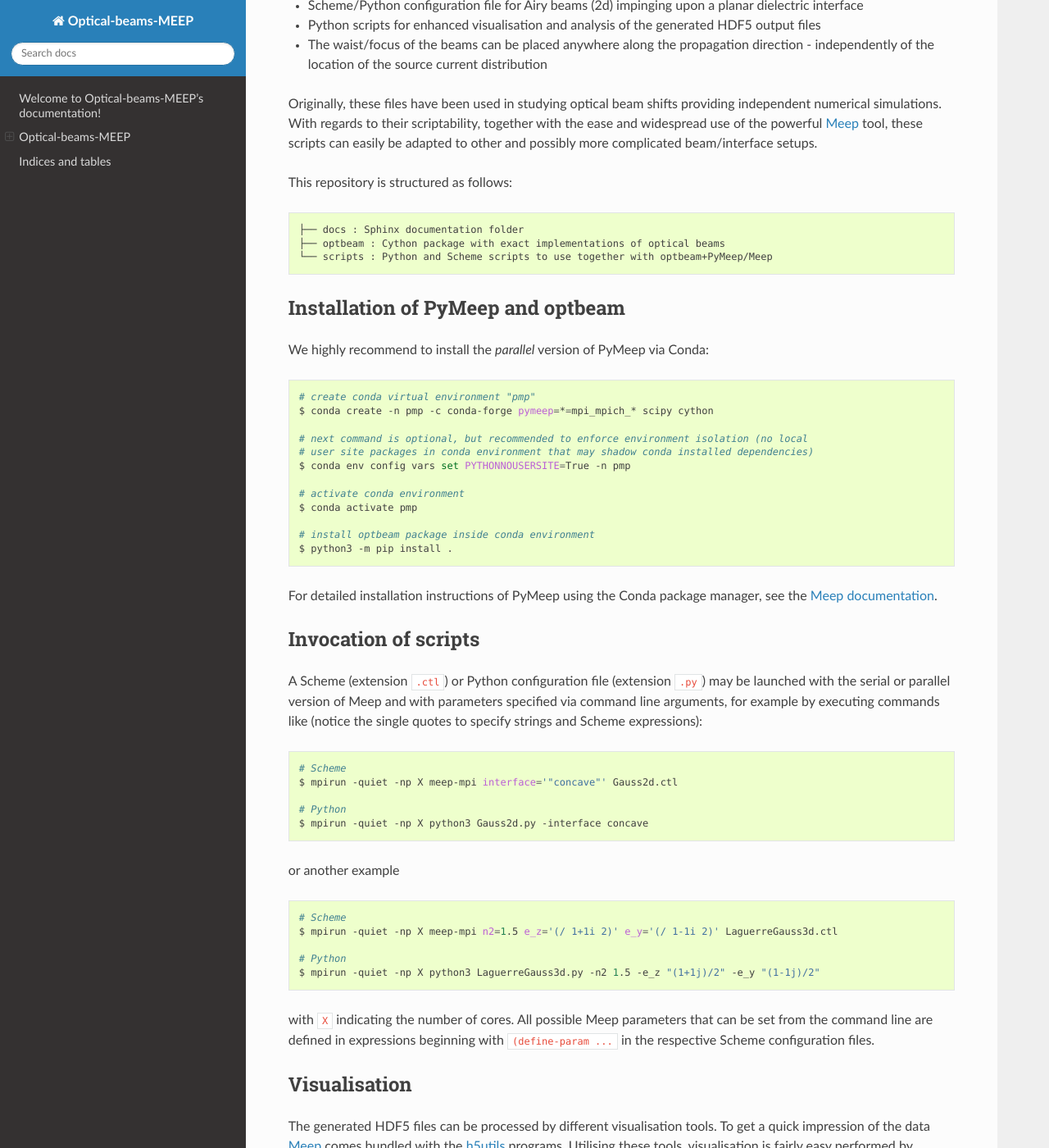
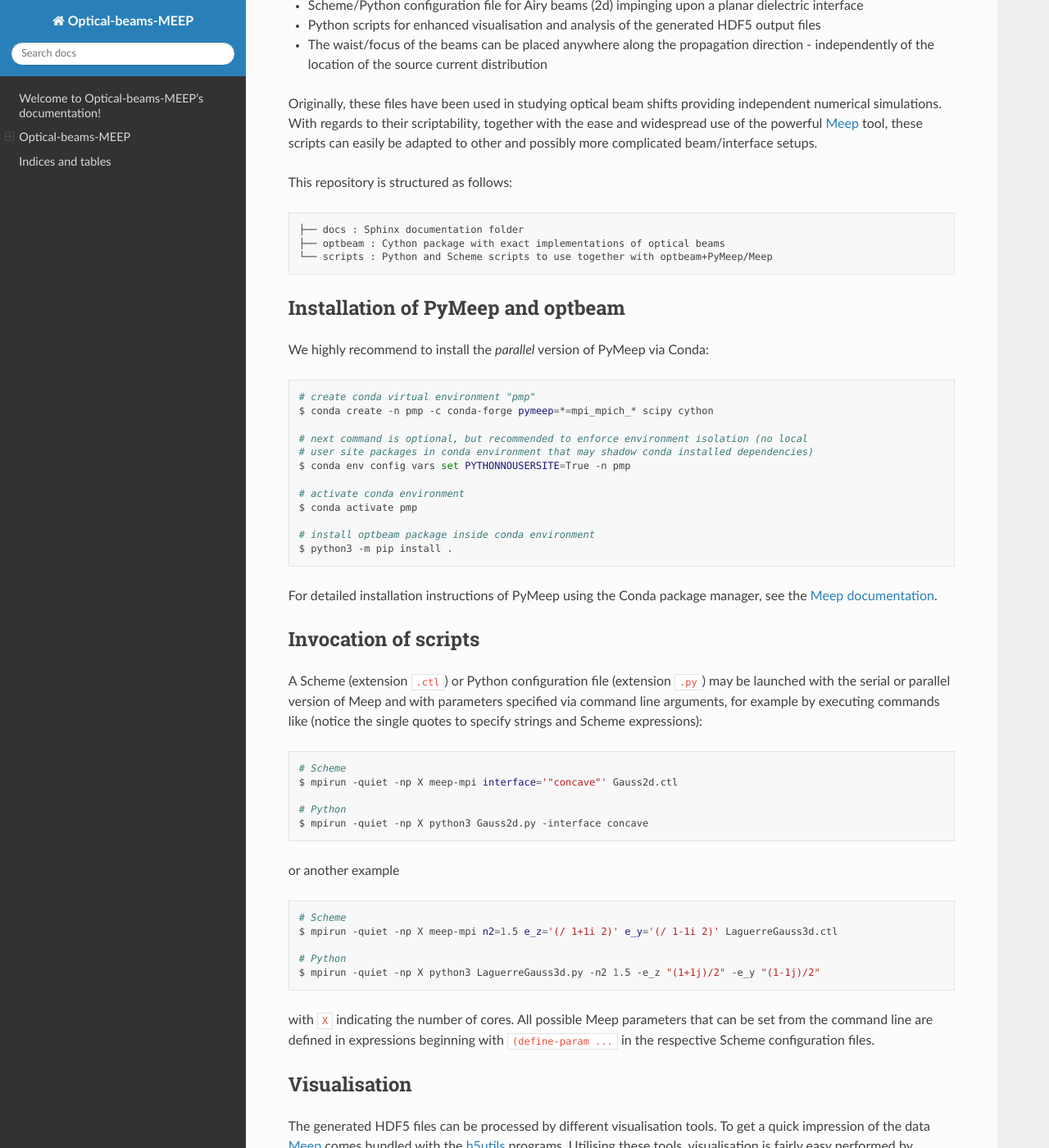
Before and after one commit to DanielKotik/Optical-beams-MEEP, a Sphinx documentation site: the page built from docs/source/index.md, in a window 1280 px wide and 1400 px high, scrolled down 962 px. Shown: the whole window at 82% size. Built offline with Sphinx 7.4.7 and the Read the Docs theme 2.0.0, drawn with Linux system fonts in a browser that asks for light colours; some of the changed text lies outside the part shown.

Commit message:
Update `conf.py`:
- change code highlighting for code snippets in Sphinx docs
- display last updated information

```diff
--- a/docs/source/conf.py
+++ b/docs/source/conf.py
@@ -112,7 +112,7 @@ exclude_patterns = ['_build']
 #show_authors = False
 
 # The name of the Pygments (syntax highlighting) style to use.
-pygments_style = 'sphinx'
+#pygments_style = 'sphinx'
 
 # A list of ignored prefixes for module index sorting.
 #modindex_common_prefix = []
@@ -165,7 +165,7 @@ html_style = 'css/custom.css'
 
 # If not '', a 'Last updated on:' timestamp is inserted at every page bottom,
 # using the given strftime format.
-#html_last_updated_fmt = '%b %d, %Y'
+html_last_updated_fmt = '%b %d, %Y'
 
 # If true, SmartyPants will be used to convert quotes and dashes to
 # typographically correct entities.
```
